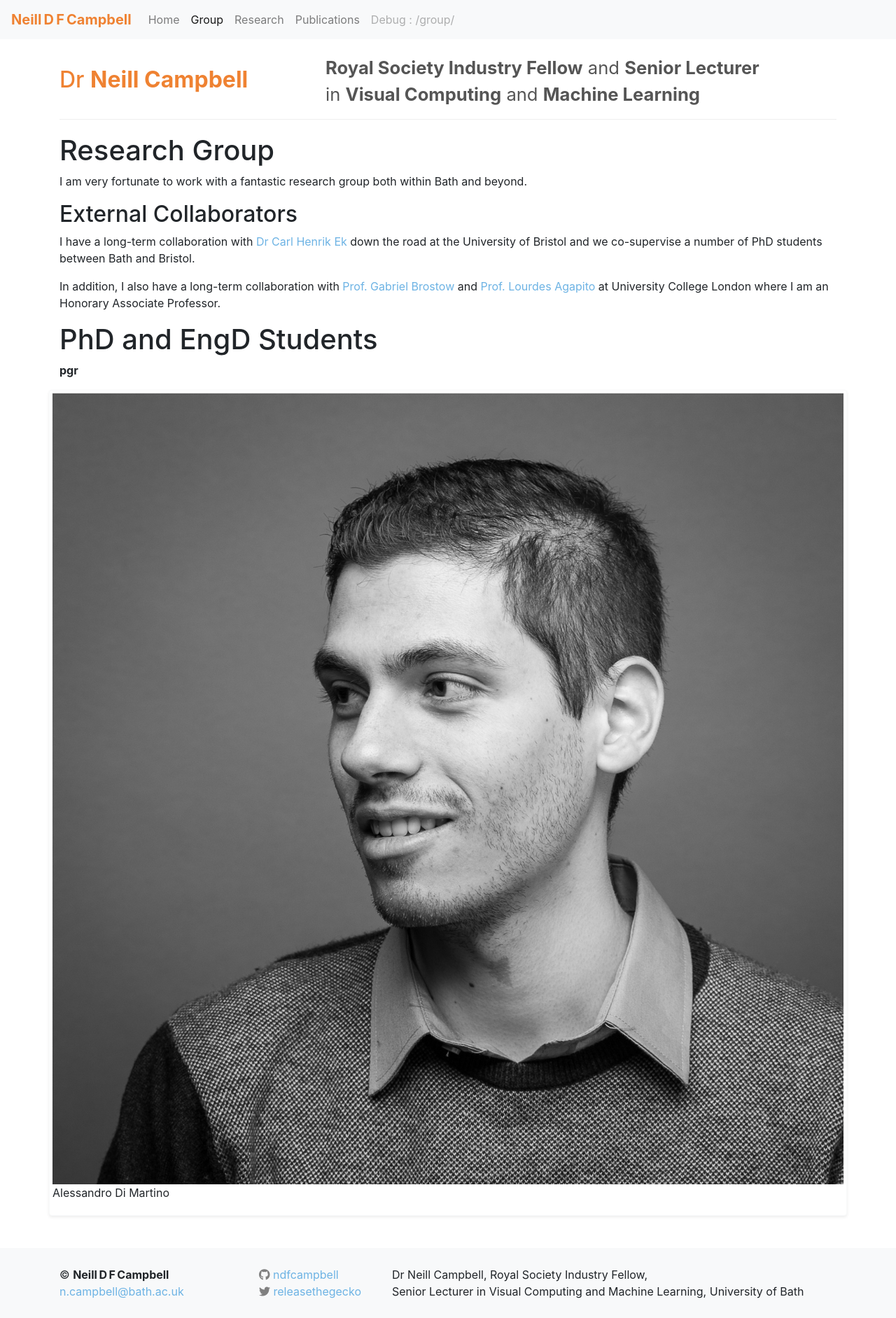
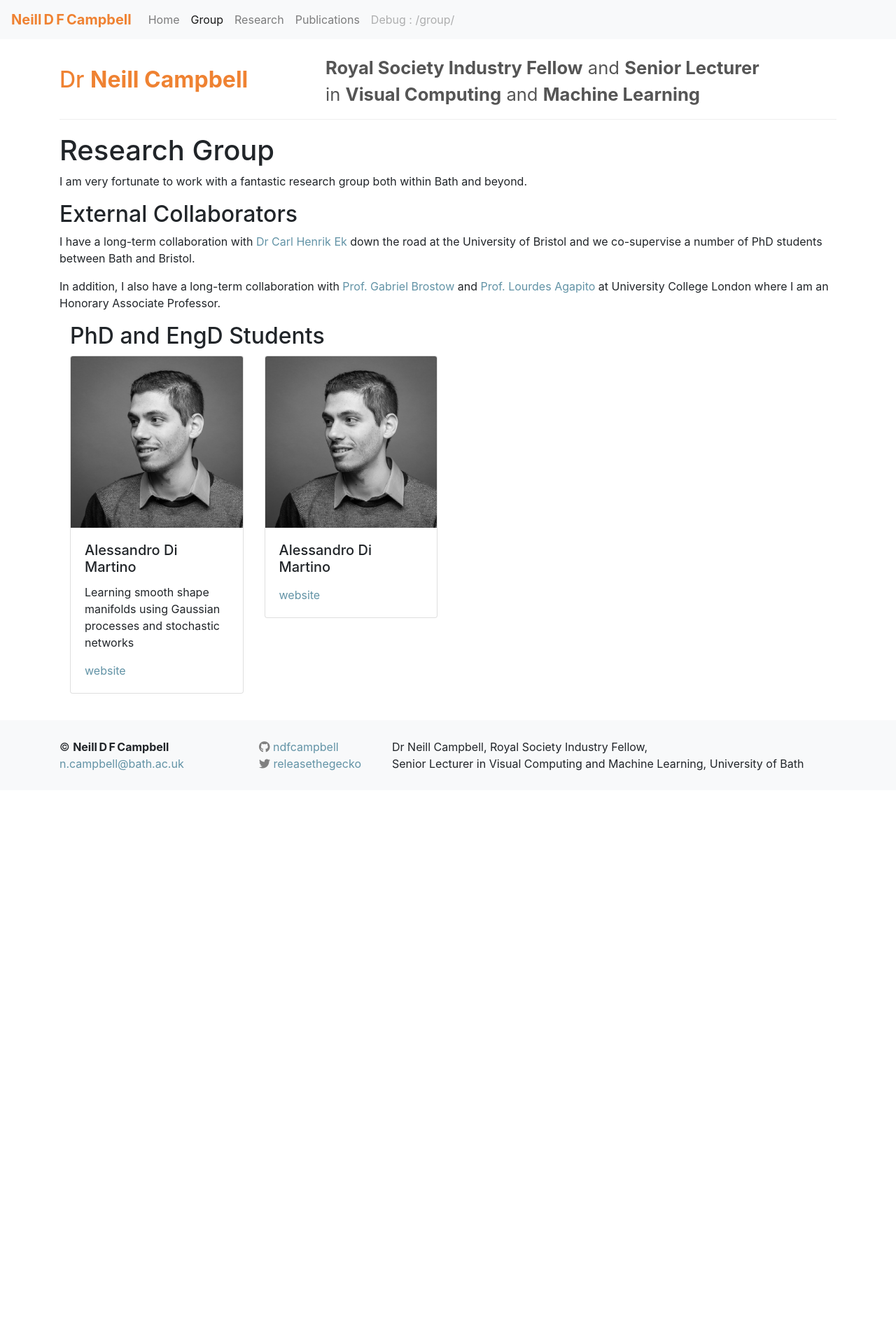
Before and after one commit to mathematics-and-algorithms-for-data/mathematics-and-algorithms-for-data.github.io, a Jekyll site: the page built from group.md, in a window 1280 px wide. Shown: the whole page at 70% size. Built offline with Jekyll 4.4.1, drawn with Linux system fonts in a browser that asks for light colours; nearby versions of some CDN libraries; after the commit the page ends 1129 px from its top, so only the background shows below that.

Commit message:
Working on group page.

```diff
--- a/_data/group.yml
+++ b/_data/group.yml
@@ -2,4 +2,10 @@ people:
   - name: Alessandro Di Martino
     id: alessandro
     category: pgr
+    topic: Learning smooth shape manifolds using Gaussian processes and stochastic networks
     url: https://researchportal.bath.ac.uk/en/persons/alessandro-di-martino
+
+  - name: Alessandro Di Martino
+    id: alessandro
+    category: pgr
+    url: https://researchportal.bath.ac.uk/en/persons/alessandro-di-martino
--- a/assets/css/ndfc.css
+++ b/assets/css/ndfc.css
@@ -4,22 +4,30 @@
 }
 
 a {
-	color: #6DB3E4;
+	color: #6293A6;/*#6DB3E4;*/
 }
 
 a:hover {
-	color: #3D5B67;
+	color: #3D5B67;/*#3D5B67;*/
 }
 
 /*
 Nice bright orange: EF8232 ;
 Nice cyan: 77B3CA ;
 
+a
+6DB3E4
+3D5B67
+
 cyan getting darker as you go down..
 6DB3E4
 6293A6
 4C7180
 3D5B67
+
+tf dkblue
+2F508A
+445064
 */
 
 @media (max-width: 575.98px) {
--- a/group.md
+++ b/group.md
@@ -14,15 +14,48 @@ I have a long-term collaboration with [Dr Carl Henrik Ek](http://carlhenrik.com)
 
 In addition, I also have a long-term collaboration with [Prof. Gabriel Brostow](http://www0.cs.ucl.ac.uk/staff/g.brostow/) and [Prof. Lourdes Agapito](http://www0.cs.ucl.ac.uk/staff/l.agapito/) at University College London where I am an Honorary Associate Professor.
 
-# PhD and EngD Students
+<div class="container">
+{% assign grouped_people = site.data.group.people | group_by:"category" %}
+{% for group in grouped_people %}
+	{% assign skip=false %}
+	{% case group.name %}
+		{% when "pgr" %}
+		<h2>PhD and EngD Students</h2>
+		{% else %}
+		{% assign skip=true %}
+	{% endcase %}
+	{% unless skip %}
+		<div class="row">
+		{% for item in group.items %}
+		<div class="col-xs-12 col-sm-6 col-md-4 col-lg-3 mb-2">
+		<div class="card mx-auto" style="max-width: 250px;"> <!-- align-items-center shadow-sm p-1 mb-3 bg-white rounded border border-light">-->
+		  	{% if item.id > "" %}
+				{% capture image_file %}{{ site.baseurl }}/assets/images/mugshots/{{ item.id }}.jpg{% endcapture %}
+				<img src="{{ image_file }}" class="card-img-top" alt="{{ item.id }}" style="width:100%">
+			{% endif %}
+		  <div class="card-body">
+		    <h5 class="card-title">{{ item.name }}</h5>
+		    <p class="card-text">{{ item.topic }}</p>
+		    <!--<h6 class="card-subtitle mb-2 text-muted">Links</h6>-->
+		    <a href="{{ item.url }}" class="card-link">website</a>
+		  </div>
+		</div>
+		</div>
+		{% endfor %}
+		</div>
+	{% endunless %}
+{% endfor %}
+</div>
 
+
+<!--
 <div>
 {% assign grouped_people = site.data.group.people | group_by:"category" %}
 {% for group in grouped_people %}
 	<p><b>{{ group.name }}</b></p>
 	<div class="row">
 	{% for item in group.items %}
-	<div class="col-xs-2 align-items-center shadow-sm p-1 mb-3 bg-white rounded border border-light">
+	<div class="col-3 align-items-center shadow-sm p-1 mb-3 bg-white rounded border border-light">
 		<div class="">
 			{% if item.id > "" %}
 				{% capture image_file %}{{ site.baseurl }}/assets/images/mugshots/{{ item.id }}.jpg{% endcapture %}
@@ -30,24 +63,12 @@ In addition, I also have a long-term collaboration with [Prof. Gabriel Brostow](
 			{% endif %}
 			<p>{{ item.name }}</p>
 		</div>
-		<!--
-		<div class="col-md-9 col-xl-10 col-sm-12">
-			<b>{{ item.title }}</b>, <br class="d-none d-lg-block" />
-			{{ item.authors }}, <br class="d-none d-lg-block" />
-			<i>{{ item.venue }},</i> {{ item.year }}<br />
-
-			{% capture pdf_file %}{{ site.baseurl }}/assets/papers/{{ item.id }}.pdf{% endcapture %}
-			{% capture pdf_file_exists %}{% file_exists {{ pdf_file }} %}{% endcapture %}
-			{% if pdf_file_exists == "true" %}
-				<a href="{{ pdf_file }}">[pdf]</a>
-			{% endif %}
-
-			{% if item.arxiv-link %}
-				<a href="{{ item.arxiv-link }}">[arXiv link]</a>
-			{% endif %}
-		</div>-->
 	</div>
 	{% endfor %}
 	</div>
 {% endfor %}
 </div>
+
+
+# Foo
+-->
```
